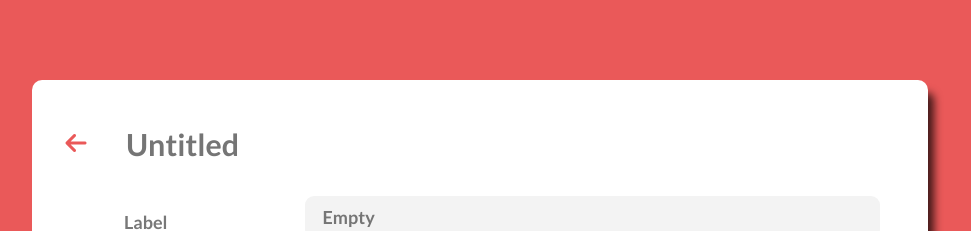
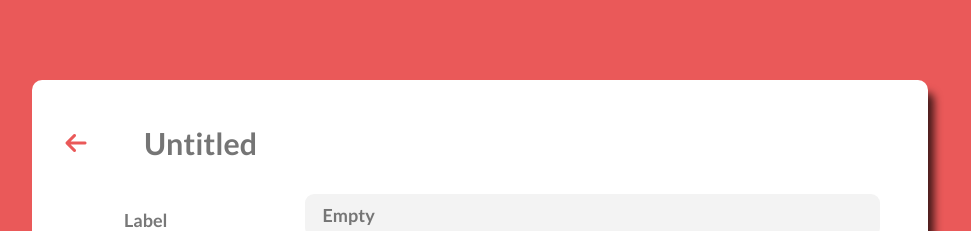
Before and after one commit to luis-unlam/Trabajo-React-GM2-, a React (Create React App) app: page /createPage in a window 1280 px wide. Shown: the top 231 px of the page, without its empty margins (160-1131 px from the left). Built offline with nearby package versions, Linux system fonts and the light colour scheme.

Commit message:
feat: design details

```diff
--- a/src/components/CreatePage/TaskContent.css
+++ b/src/components/CreatePage/TaskContent.css
@@ -26,7 +26,10 @@
   line-height: 1.3em;
   color: #787878;
 }
-
+.inputTitle{
+  padding: 0 20px;
+  width: 100%;
+}
 .inputLabel, .inputComment, .inputDate{
   width: 100%;
   background-color: var(--background-color-task);
```
